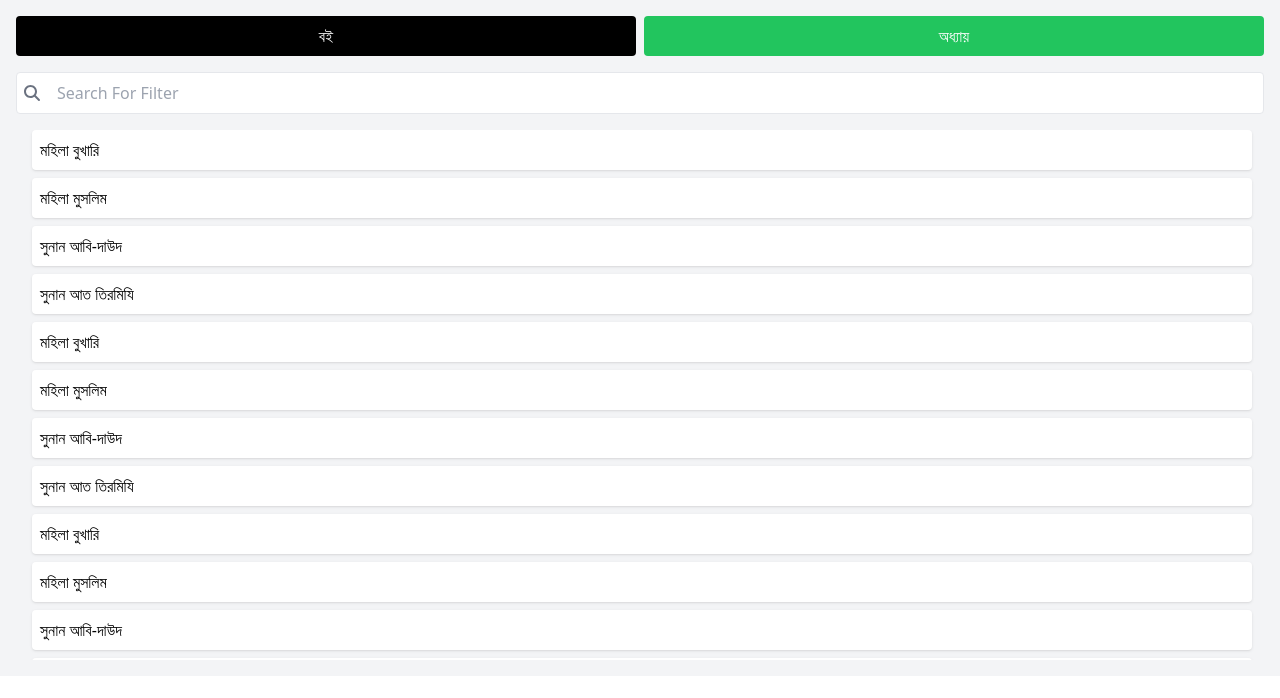
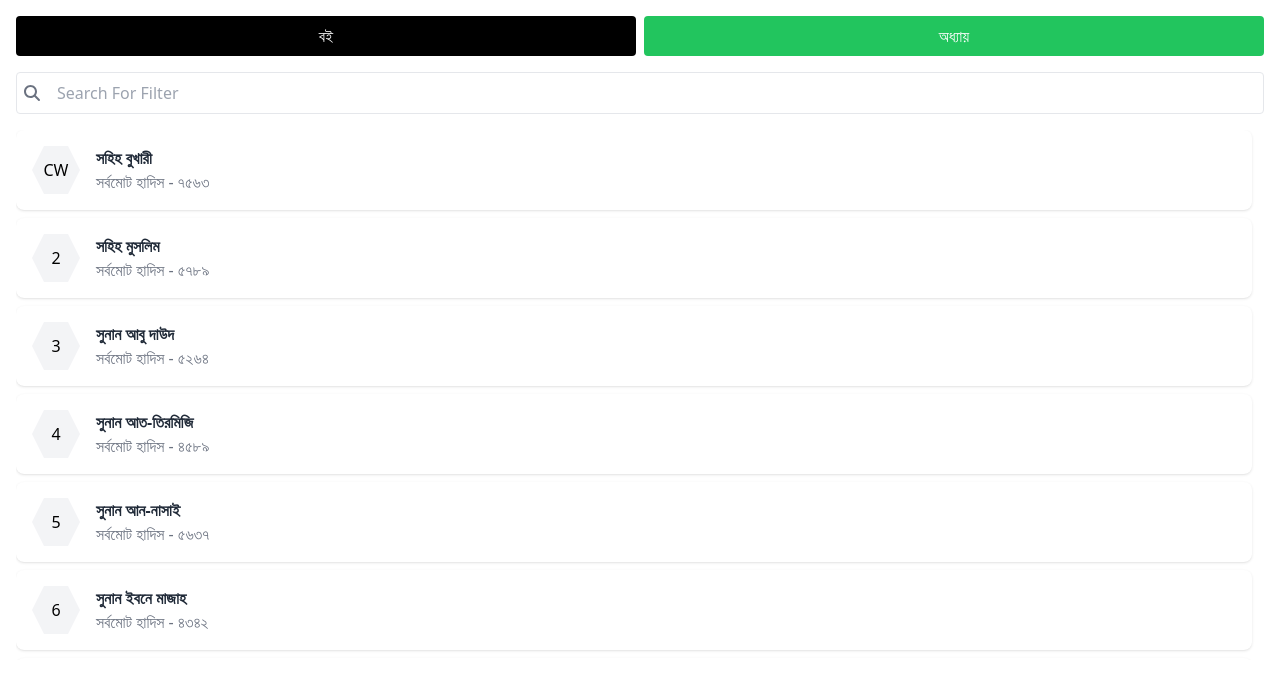
Before and after one commit to RfxNaushad/ihadis.com-bukhari, a Next.js app: page /components/LeftSection in a window 1280 px wide. Shown: the top 698 px of the page. Built offline with nearby package versions, Linux system fonts and the light colour scheme.

Commit message:
feat: left section hexagon

```diff
--- a/pages/components/LeftSection.js
+++ b/pages/components/LeftSection.js
@@ -2,9 +2,11 @@ import { useState } from "react";
 import { FontAwesomeIcon } from "@fortawesome/react-fontawesome";
 import { faSearch } from "@fortawesome/free-solid-svg-icons";
 import HamburgerMenu from "./HamburgerMenu ";
+import Hexagon from "./Hexagon";
 
 const LeftSection = ({ isSidebarOpen }) => {
   const [filterType, setFilterType] = useState("বই");
+  const [hoveredItem, setHoveredItem] = useState(null);
   // const [isSidebarOpen, setIsSidebarOpen] = useState(false)
 
   // const toggleSidebar = () => {
@@ -14,44 +16,124 @@ const LeftSection = ({ isSidebarOpen }) => {
   // Sample data for books/chapters
   const data = {
     বই: [
-      "মহিলা বুখারি",
-      "মহিলা মুসলিম",
-      "সুনান আবি-দাউদ",
-      "সুনান আত তিরমিযি",
-      "মহিলা বুখারি",
-      "মহিলা মুসলিম",
-      "সুনান আবি-দাউদ",
-      "সুনান আত তিরমিযি",
-      "মহিলা বুখারি",
-      "মহিলা মুসলিম",
-      "সুনান আবি-দাউদ",
-      "সুনান আত তিরমিযি",
-      "মহিলা বুখারি",
-      "মহিলা মুসলিম",
-      "সুনান আবি-দাউদ",
-      "সুনান আত তিরমিযি",
-      "মহিলা বুখারি",
-      "মহিলা মুসলিম",
-      "সুনান আবি-দাউদ",
-      "সুনান আত তিরমিযি",
-      "মহিলা বুখারি",
-      "মহিলা মুসলিম",
-      "সুনান আবি-দাউদ",
-      "সুনান আত তিরমিযি",
+      {
+        serial: "CW",
+        title: "সহিহ বুখারী",
+        description: "সর্বমোট হাদিস - ৭৫৬৩",
+      },
+      { serial: 2, title: "সহিহ মুসলিম", description: "সর্বমোট হাদিস - ৫৭৮৯" },
+      {
+        serial: 3,
+        title: "সুনান আবু দাউদ",
+        description: "সর্বমোট হাদিস - ৫২৬৪",
+      },
+      {
+        serial: 4,
+        title: "সুনান আত-তিরমিজি",
+        description: "সর্বমোট হাদিস - ৪৫৮৯",
+      },
+      {
+        serial: 5,
+        title: "সুনান আন-নাসাই",
+        description: "সর্বমোট হাদিস - ৫৬৩৭",
+      },
+      {
+        serial: 6,
+        title: "সুনান ইবনে মাজাহ",
+        description: "সর্বমোট হাদিস - ৪৩৪২",
+      },
+      {
+        serial: 7,
+        title: "মুসনাদ আহমাদ",
+        description: "সর্বমোট হাদিস - ২৭০৪৮",
+      },
+      { serial: 8, title: "মুত্তা মালিক", description: "সর্বমোট হাদিস - ১১৪৬" },
+      {
+        serial: 9,
+        title: "সুনান আদ-দারিমি",
+        description: "সর্বমোট হাদিস - ৩৫৮০",
+      },
+      {
+        serial: 10,
+        title: "মুসান্নাফ ইবনে আবি শাইবা",
+        description: "সর্বমোট হাদিস - ৩৭৪৩১",
+      },
+      {
+        serial: 11,
+        title: "মুসান্নাফ আব্দুর রাযযাক",
+        description: "সর্বমোট হাদিস - ১৯৮৩৬",
+      },
+      {
+        serial: 12,
+        title: "মুস্তাদরাক আল-হাকিম",
+        description: "সর্বমোট হাদিস - ৮৪৭৯",
+      },
+      {
+        serial: 13,
+        title: "তাবারানি - আল-মু'জাম আল-কাবির",
+        description: "সর্বমোট হাদিস - ২১০০০",
+      },
+      {
+        serial: 14,
+        title: "তাবারানি - আল-মু'জাম আল-আওসাত",
+        description: "সর্বমোট হাদিস - ৯৯৪৩",
+      },
+      {
+        serial: 15,
+        title: "তাবারানি - আল-মু'জাম আস-সাগির",
+        description: "সর্বমোট হাদিস - ৪৮৫০",
+      },
     ],
+
     অধ্যায়: [
-      "জামে' আত-তিরমিজি",
-      "সর্বমোট হাদিস - ৩৯৫৬",
-      "জামে' আত-তিরমিজি",
-      "সর্বমোট হাদিস - ৩৯৫৬",
-      "জামে' আত-তিরমিজি",
-      "সর্বমোট হাদিস - ৩৯৫৬",
-      "জামে' আত-তিরমিজি",
-      "সর্বমোট হাদিস - ৩৯৫৬",
-      "জামে' আত-তিরমিজি",
-      "সর্বমোট হাদিস - ৩৯৫৬",
-      "জামে' আত-তিরমিজি",
-      "সর্বমোট হাদিস - ৩৯৫৬",
+      { serial: 20, title: "সহিহ বুখারী", description: "সর্বমোট হাদিস - ৭৫৬৩" },
+      { serial: 2, title: "সহিহ মুসলিম", description: "সর্বমোট হাদিস - ৫৭৮৯" },
+      {
+        serial: 3,
+        title: "সুনান আবু দাউদ",
+        description: "সর্বমোট হাদিস - ৫২৬৪",
+      },
+      {
+        serial: 4,
+        title: "সুনান আত-তিরমিজি",
+        description: "সর্বমোট হাদিস - ৪৫৮৯",
+      },
+      {
+        serial: 5,
+        title: "সুনান আন-নাসাই",
+        description: "সর্বমোট হাদিস - ৫৬৩৭",
+      },
+      {
+        serial: 6,
+        title: "সুনান ইবনে মাজাহ",
+        description: "সর্বমোট হাদিস - ৪৩৪২",
+      },
+      {
+        serial: 7,
+        title: "মুসনাদ আহমাদ",
+        description: "সর্বমোট হাদিস - ২৭০৪৮",
+      },
+      { serial: 8, title: "মুত্তা মালিক", description: "সর্বমোট হাদিস - ১১৪৬" },
+      {
+        serial: 9,
+        title: "সুনান আদ-দারিমি",
+        description: "সর্বমোট হাদিস - ৩৫৮০",
+      },
+      {
+        serial: 10,
+        title: "মুসান্নাফ ইবনে আবি শাইবা",
+        description: "সর্বমোট হাদিস - ৩৭৪৩১",
+      },
+      {
+        serial: 11,
+        title: "মুসান্নাফ আব্দুর রাযযাক",
+        description: "সর্বমোট হাদিস - ১৯৮৩৬",
+      },
+      {
+        serial: 12,
+        title: "মুস্তাদরাক আল-হাকিম",
+        description: "সর্বমোট হাদিস - ৮৪৭৯",
+      },
     ],
   };
 
@@ -59,20 +141,27 @@ const LeftSection = ({ isSidebarOpen }) => {
   const displayedData = filterType ? data[filterType] : [];
 
   return (
-      <div className="hidden xl:block bg-gray-100 h-full">
+    <div className="hidden xl:block bg-white h-full">
       <div className="p-4">
-
         {/* Buttons with active state */}
         <div className="flex space-x-2 mb-4">
           <button
-            className={`px-4 py-2 rounded flex-1 ${filterType === 'বই' ? 'bg-black text-white' : 'bg-green-500 text-white'}`}
-            onClick={() => setFilterType('বই')}
+            className={`px-4 py-2 rounded flex-1 ${
+              filterType === "বই"
+                ? "bg-black text-white"
+                : "bg-green-500 text-white"
+            }`}
+            onClick={() => setFilterType("বই")}
           >
             বই
           </button>
           <button
-            className={`px-4 py-2 rounded flex-1 ${filterType === 'অধ্যায়' ? 'bg-black text-white' : 'bg-green-500 text-white'}`}
-            onClick={() => setFilterType('অধ্যায়')}
+            className={`px-4 py-2 rounded flex-1 ${
+              filterType === "অধ্যায়"
+                ? "bg-black text-white"
+                : "bg-green-500 text-white"
+            }`}
+            onClick={() => setFilterType("অধ্যায়")}
           >
             অধ্যায়
           </button>
@@ -91,22 +180,37 @@ const LeftSection = ({ isSidebarOpen }) => {
           />
         </div>
 
-        {/* Scrollable list */}
-        <div className="overflow-y-scroll pl-4 cat-scrl xl:h-[calc(100vh_-_200px)] xl:pb-10 xl:h-[calc(100vh_-_270px)] pr-1.5 mr-1.5 mt-4">
-          <ul>
+        <div className="overflow-y-scroll xl:h-[calc(100vh_-_200px)] xl:pb-10 xl:h-[calc(100vh_-_270px)] pr-1.5 mr-1.5 mt-4">
+          <ul className="space-y-2">
             {displayedData.map((item, index) => (
               <li
-                key={index}
-                className="bg-white mb-2 rounded p-2 shadow cursor-pointer"
+                key={item.serial}
+                className="flex items-center bg-white p-4 rounded-lg shadow cursor-pointer hover:bg-green-100"
+                onMouseEnter={() => setHoveredItem(index)}
+                onMouseLeave={() => setHoveredItem(null)}
               >
-                {item}
+                <div
+                  className="w-12 h-12 relative flex items-center justify-center bg-gray-100 text-gray"
+                  style={{
+                    clipPath:
+                      "polygon(25% 0%, 75% 0%, 100% 50%, 75% 100%, 25% 100%, 0% 50%)",
+                  }} // Hexagon shape
+                >
+                  {item.serial}
+                </div>
+                <div className="ml-4">
+                  <h4 className="font-bold text-gray-800">{item.title}</h4>
+                  <h5 className="text-gray-500">{item.description}</h5>
+                </div>
               </li>
             ))}
           </ul>
         </div>
+
+
+
       </div>
     </div>
-
   );
 };
 
--- a/pages/components/MiddleSection.js
+++ b/pages/components/MiddleSection.js
@@ -114,8 +114,8 @@ const MiddleSection = () => {
             <div
               key={index}
               className="flex justify-between items-center bg-white border p-6 rounded hover:bg-green-100"
-              onMouseEnter={() => setHoveredItem(index)} // Set the hover state to the current item
-              onMouseLeave={() => setHoveredItem(null)} // Reset hover state when leaving
+              onMouseEnter={() => setHoveredItem(index)}
+              onMouseLeave={() => setHoveredItem(null)}
             >
               {/* Hexagon with Hover-Dependent Color */}
               <div className="flex items-center space-x-4">
--- a/pages/index.js
+++ b/pages/index.js
@@ -92,7 +92,7 @@ function HomePage({ categories, subCategories, duas }) {
       </section>
 
       {/* Middle Section - Takes full width when Right Section is hidden */}
-      <section className="w-full xl:w-3/4 2xl:w-3/4 bg-gray-100 p-4 border-r">
+      <section className="w-full xl:w-3/4 2xl:w-2/4 bg-gray-100 p-4 border-r">
         <MiddleSection />
       </section>
 
```
